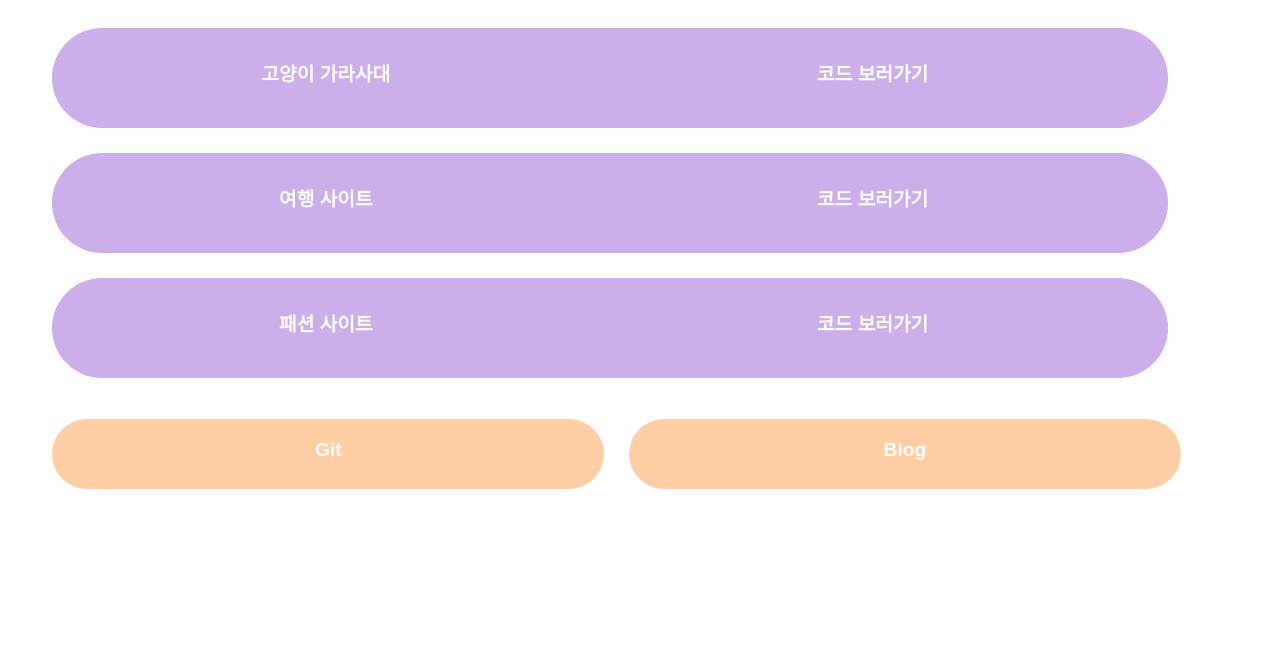
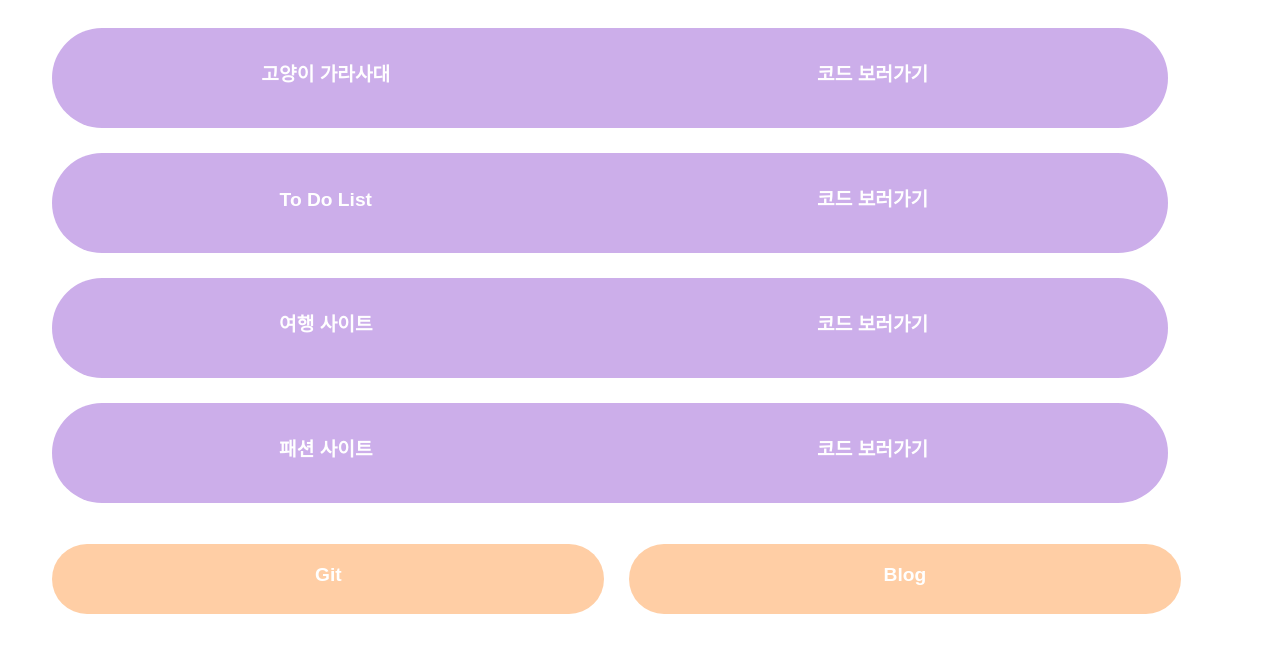
Before and after one commit to e-7281998/profile, a React (Create React App) app: page / in a window 1280 px wide. Shown: the top 652 px of the page. Built offline with nearby package versions, Linux system fonts and the light colour scheme.

Commit message:
프로젝트 추가

```diff
--- a/src/App.js
+++ b/src/App.js
@@ -10,12 +10,17 @@ const pj = [
     git: "https://github.com/e-7281998/cat-jjal-maker/tree/main/cat-jjal-maker-cra"
   },
   {
-    id: 2, title: '여행 사이트',
+    id: 2, title: 'To Do List',
+    site: "https://e-7281998.github.io/study_react/",
+    git: "https://github.com/e-7281998/study_react/tree/master/todo-app"
+  },
+  {
+    id: 3, title: '여행 사이트',
     site: "https://e-7281998.github.io/portfolio_site/Private_holidays/",
     git: "https://github.com/e-7281998/portfolio_site/tree/master/Private_holidays"
   },
   {
-    id: 3, title: '패션 사이트',
+    id: 4, title: '패션 사이트',
     site: "https://e-7281998.github.io/portfolio_site/Avenue%20Fashion/",
     git: "https://github.com/e-7281998/portfolio_site/tree/master/Avenue%20Fashion"
   }
```
